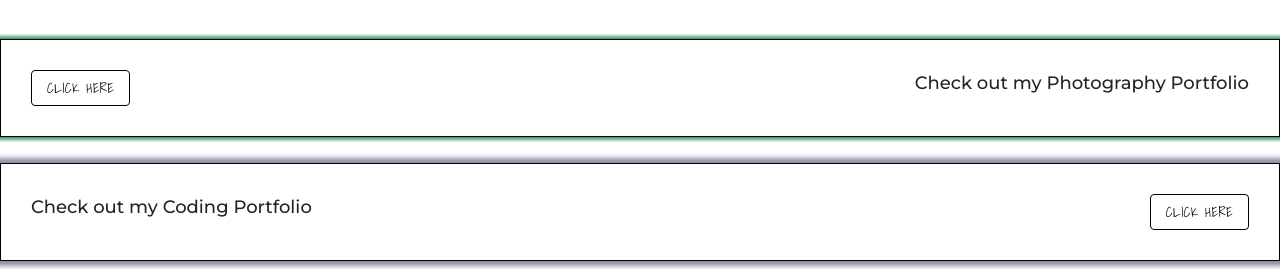
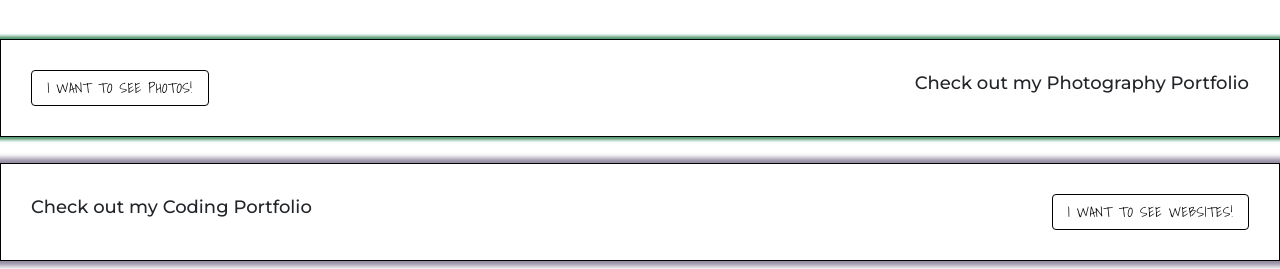
Before and after one commit to CatlinMillz/React-Portfolio, a React (Vite) app: page / in a window 1280 px wide. Shown: the part 683-952 px from the top of the page. Built offline with nearby package versions, Linux system fonts and the light colour scheme.

Commit message:
changed link names

```diff
--- a/src/components/Project.jsx
+++ b/src/components/Project.jsx
@@ -32,7 +32,7 @@ export default function Project(props) {
       <CardActions>
         {/* <Button size="small" onClick={()=> window.location.replace(project.demoUrl)} sx={{fontFamily: 'Shadows Into Light', fontSize: "18px"}}>Visit live site</Button> */}
         <NoHoverBtn variant="outlined" sx={{ color: 'black', border: '1px solid black', fontFamily: "Shadows Into Light" }} component={Link} to={project.demoUrl}>
-            Visit Project
+            View Demo
           </NoHoverBtn>
       </CardActions>
     </Card>
--- a/src/pages/Home.jsx
+++ b/src/pages/Home.jsx
@@ -34,7 +34,7 @@ export default function Home() {
         <Box sx={{ display: 'flex', justifyContent: 'space-between', alignItems: 'center', padding: '30px', border: '1px solid black', boxShadow: '0px 0px 3px 3px #519872', marginBottom: '2%' }}>
 
           <NoHoverBtn variant="outlined" sx={{ color: 'black', border: '1px solid black', fontFamily: "Shadows Into Light" }} component={Link} to='/photography'>
-            Click Here
+            I want to see photos!
           </NoHoverBtn>
 
           <h3>Check out my Photography Portfolio</h3>
@@ -51,7 +51,7 @@ export default function Home() {
           </Button> */}
 
           <NoHoverBtn variant="outlined" sx={{ color: 'black', border: '1px solid black', fontFamily: "Shadows Into Light" }} component={Link} to='/development'>
-            Click Here
+            I want to see websites!
           </NoHoverBtn>
 
 
```
